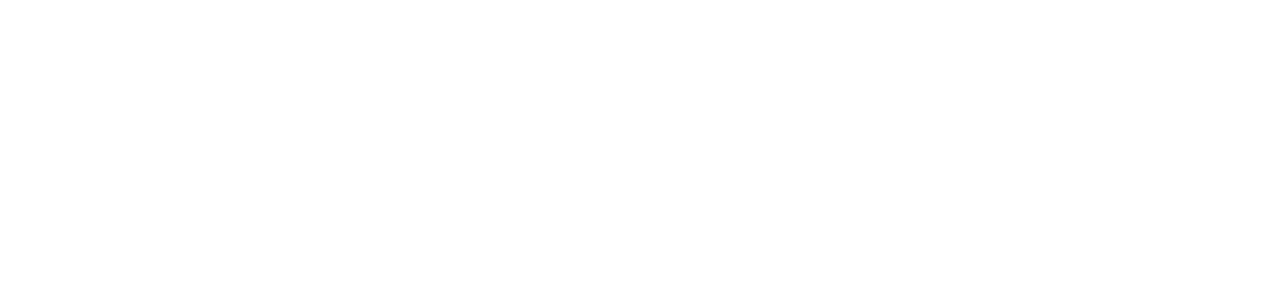
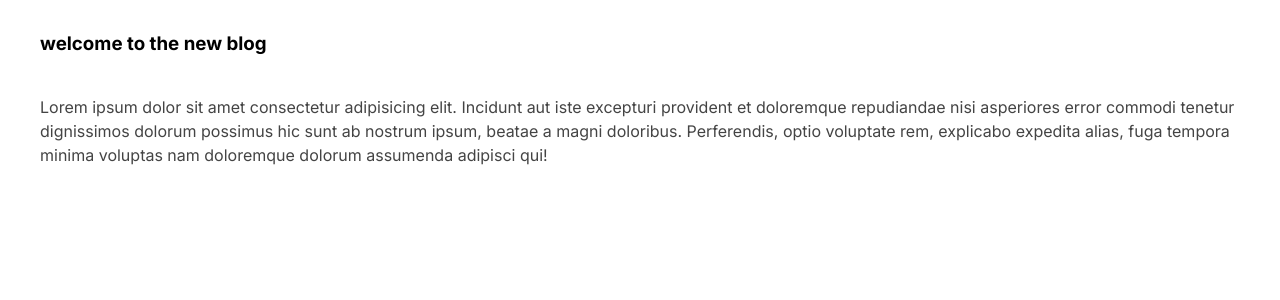
Before and after one commit to WaltsonZh/VueTutorial, a Vue app in the folder DojoBlog/: page /posts/1 in a window 1280 px wide. Before the commit this address had no page. Shown: the top 300 px of the page. Built offline with nearby package versions, Linux system fonts and the light colour scheme; data requests are answered from the project's data file.

Commit message:
lesson 11: reuseable composable functions

```diff
--- a/DojoBlog/src/components/SinglePost.vue
+++ b/DojoBlog/src/components/SinglePost.vue
@@ -1,7 +1,10 @@
 <template>
   <div>
-    <h3>{{ post.title }}</h3>
+    <RouterLink :to="{ name: 'Details', params: { id: post.id } }">
+      <h3>{{ post.title }}</h3>
+    </RouterLink>
     <p>{{ snippet }}</p>
+    <span v-for="tag in post.tags" :key="tag"> #{{ tag }}</span>
   </div>
 </template>
 
--- /dev/null
+++ b/DojoBlog/src/composables/getPost.js
@@ -0,0 +1,23 @@
+import { ref } from 'vue'
+
+const getPost = (id) => {
+  const post = ref(null)
+  const error = ref(null)
+
+  const load = async () => {
+    try {
+      const data = await fetch('http://localhost:3000/posts/' + id)
+      if (!data.ok) {
+        throw Error('no data available')
+      }
+      post.value = await data.json()
+    } catch (err) {
+      error.value = err.message
+      console.log(error.value)
+    }
+  }
+
+  return { post, error, load }
+}
+
+export default getPost
--- /dev/null
+++ b/DojoBlog/src/composables/getPosts.js
@@ -0,0 +1,23 @@
+import { ref } from 'vue'
+
+const getPosts = () => {
+  const posts = ref([])
+  const error = ref(null)
+
+  const load = async () => {
+    try {
+      const data = await fetch('http://localhost:3000/posts')
+      if (!data.ok) {
+        throw Error('no data available')
+      }
+      posts.value = await data.json()
+    } catch (err) {
+      error.value = err.message
+      console.log(error.value)
+    }
+  }
+
+  return { posts, error, load }
+}
+
+export default getPosts
--- a/DojoBlog/src/router/index.js
+++ b/DojoBlog/src/router/index.js
@@ -1,5 +1,6 @@
 import { createRouter, createWebHistory } from 'vue-router'
 import HomeView from '../views/HomeView.vue'
+import Details from '../views/Details.vue'
 
 const router = createRouter({
   history: createWebHistory(import.meta.env.BASE_URL),
@@ -9,6 +10,12 @@ const router = createRouter({
       name: 'home',
       component: HomeView,
     },
+    {
+      path: '/posts/:id',
+      name: 'Details',
+      component: Details,
+      props: true,
+    },
   ],
 })
 
--- /dev/null
+++ b/DojoBlog/src/views/Details.vue
@@ -0,0 +1,40 @@
+<template>
+  <div class="container">
+    <div v-if="error">
+      {{ error }}
+    </div>
+    <div v-if="post" class="post">
+      <h3>{{ post.title }}</h3>
+      <p class="pre">{{ post.body }}</p>
+    </div>
+  </div>
+</template>
+
+<script setup>
+  import getPost from '../composables/getPost'
+
+  const props = defineProps(['id'])
+
+  const { post, error, load } = getPost(props.id)
+
+  load()
+</script>
+
+<style scoped>
+  .container {
+    padding: 2em;
+    display: grid;
+  }
+  .post {
+    max-width: 1200px;
+    margin: 0 auto;
+  }
+  .post p {
+    color: #444;
+    line-height: 1.5em;
+    margin-top: 40px;
+  }
+  .pre {
+    white-space: pre-wrap;
+  }
+</style>
--- a/DojoBlog/src/views/HomeView.vue
+++ b/DojoBlog/src/views/HomeView.vue
@@ -8,24 +8,11 @@
 </template>
 
 <script setup>
-  import { ref } from 'vue'
   import PostList from '../components/PostList.vue'
+  import getPosts from '../composables/getPosts'
 
-  const posts = ref([])
-  const error = ref(null)
+  const { posts, error, load } = getPosts()
 
-  const load = async () => {
-    try {
-      const data = await fetch('http://localhost:3000/posts')
-      if (!data.ok) {
-        throw Error('no data available')
-      }
-      posts.value = await data.json()
-    } catch (err) {
-      error.value = err.message
-      console.log(error.value)
-    }
-  }
   load()
 </script>
 
```
